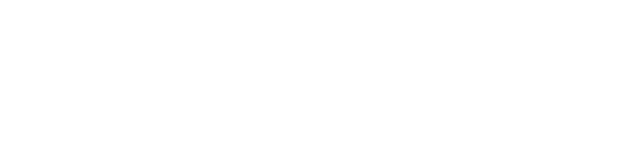
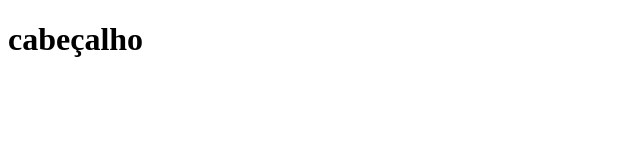
Before and after one commit to VicenteNeto244/Esqueleto-html, a plain HTML site: page index.html in a window 1280 px wide. Shown: the whole page, without its empty margins (0-640 px from the left). Drawn offline with Linux system fonts and the light colour scheme.

Commit message:
segundo commit

```diff
--- a/index.html
+++ b/index.html
@@ -3,9 +3,10 @@
 <head>
     <meta charset="UTF-8">
     <meta name="viewport" content="width=device-width, initial-scale=1.0">
-    <title>Esqueleto</title>
+    <title>Document</title>
 </head>
 <body>
+    <h1>cabeçalho</h1>
 
 </body>
 </html>
```
